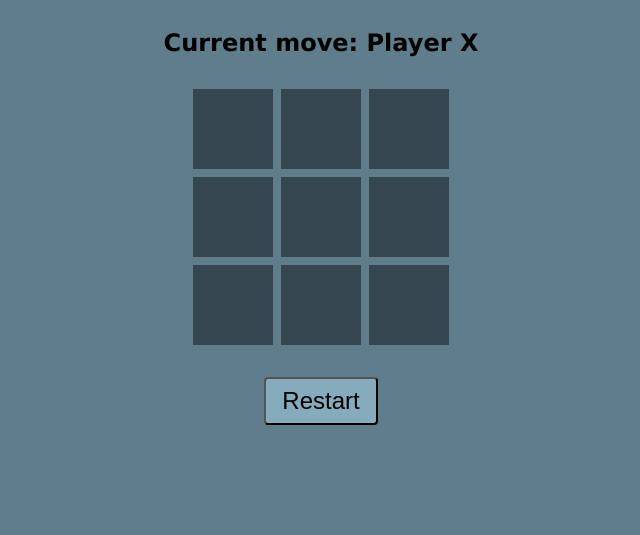
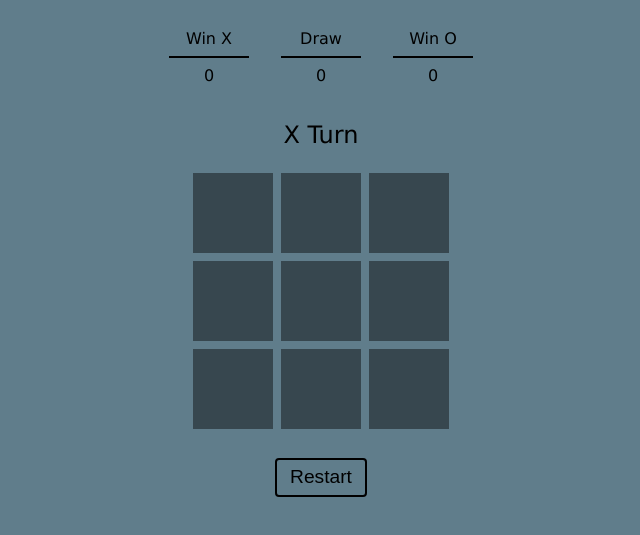
Before and after one commit to k26rahul/Tic-Tac-Toe-Vanilla-JS, a plain HTML site: page index.html in a window 1280 px wide. Shown: the part 73-608 px from the top of the page, without its empty margins (319-959 px from the left). Drawn offline with Linux system fonts and the light colour scheme.

Commit message:
Added game score functionality

```diff
--- a/index.html
+++ b/index.html
@@ -11,10 +11,25 @@
     <script type="module" src="main.js" defer></script>
   </head>
   <body>
-    <main class="game-container stack">
+    <main class="game-container vertical-stack">
       <h1 class="game-title">🏆 Tic-Tac-Toe 🏆</h1>
-      <h2 class="game-status">Current move: Player X</h2>
 
+      <section class="game-score horizontal-stack">
+        <div class="game-score-display X">
+          <span class="score-label">Win X</span>
+          <span class="score-value">0</span>
+        </div>
+        <div class="game-score-display draw">
+          <span class="score-label">Draw</span>
+          <span class="score-value">0</span>
+        </div>
+        <div class="game-score-display O">
+          <span class="score-label">Win O</span>
+          <span class="score-value">0</span>
+        </div>
+      </section>
+
+      <p class="game-status">Current move: Player X</p>
       <section class="game-grid">
         <button class="grid-cell"></button>
         <button class="grid-cell"></button>
--- a/main.js
+++ b/main.js
@@ -3,11 +3,25 @@ window.state = state;
 
 const playerXSymbol = 'X';
 const playerOSymbol = 'O';
+let XScore = 0;
+let OScore = 0;
+let drawScore = 0;
 
 const statusElement = document.querySelector('.game-status');
 const cellElements = document.querySelectorAll('.grid-cell');
+const restartBtnElement = document.querySelector('.restart-btn');
 
-document.querySelector('.restart-btn').addEventListener('click', () => {
+const XScoreElement = document.querySelector(
+  '.game-score-display.X .score-value'
+);
+const OScoreElement = document.querySelector(
+  '.game-score-display.O .score-value'
+);
+const drawScoreElement = document.querySelector(
+  '.game-score-display.draw .score-value'
+);
+
+restartBtnElement.addEventListener('click', () => {
   if (state.isGameOver) restart();
   else if (window.confirm('Are you sure you want to restart the game?'))
     restart();
@@ -32,10 +46,8 @@ function handleCellClick(index) {
   updateCell(index);
   makeMove(index);
   updateStatus();
-
-  if (state.winner) {
-    highlightWinnerCells();
-  }
+  updateScore();
+  highlightWinnerCells();
 }
 
 function updateCell(index) {
@@ -44,7 +56,21 @@ function updateCell(index) {
   cellElement.classList.add(state.currentPlayer);
 }
 
+function updateScore() {
+  if (!state.isGameOver) return;
+
+  if (state.winner === 'X') XScore++;
+  else if (state.winner === 'O') OScore++;
+  else drawScore++;
+
+  XScoreElement.textContent = XScore;
+  OScoreElement.textContent = OScore;
+  drawScoreElement.textContent = drawScore;
+}
+
 function highlightWinnerCells() {
+  if (!state.winner) return;
+
   state.winningLine.forEach(index => {
     cellElements[index].classList.add('winner');
   });
@@ -59,7 +85,7 @@ function updateStatus() {
     setStatusText("Game over. It's a draw!");
     return;
   }
-  setStatusText(`Current move: Player ${getPlayerSymbol(state.currentPlayer)}`);
+  setStatusText(`${getPlayerSymbol(state.currentPlayer)} Turn`);
 }
 
 function isMovePossible(index) {
--- a/style.css
+++ b/style.css
@@ -1,9 +1,7 @@
 :root {
-  --stack-margin: 2rem;
+  --stack-margin: 1.5em;
   --bg-color: #607d8b;
   --font-family: Verdana, Geneva, Tahoma, sans-serif;
-
-  --primary-text-color: white;
   --cell-bg-color: #37474f;
   --cell-X-color: #3498db;
   --cell-O-color: #e74c3c;
@@ -16,8 +14,18 @@
   box-sizing: border-box;
 }
 
-.stack > * + * {
+button {
+  user-select: none;
+  border: none;
+  cursor: pointer;
+}
+
+.vertical-stack > * + * {
   margin-top: var(--stack-margin);
+}
+
+.horizontal-stack > * + * {
+  margin-left: var(--stack-margin);
 }
 
 body {
@@ -26,10 +34,14 @@ body {
 }
 
 .game-container {
-  padding-top: 2rem;
+  padding: 2rem;
   display: flex;
   flex-direction: column;
   align-items: center;
+}
+
+.game-status {
+  font-size: 1.5rem;
 }
 
 .game-grid {
@@ -44,12 +56,8 @@ body {
   display: flex;
   justify-content: center;
   align-items: center;
-  color: var(--primary-text-color);
   background-color: var(--cell-bg-color);
   font-size: 1.5rem;
-  user-select: none;
-  border: none;
-  cursor: pointer;
 }
 
 .grid-cell.X {
@@ -66,8 +74,28 @@ body {
 }
 
 .restart-btn {
-  padding: 0.5rem 1rem;
-  font-size: 1.5rem;
+  padding: 0.4rem 0.8rem;
+  font-size: 1.2rem;
+  border: 2px solid black;
   border-radius: 4px;
-  background-color: #86abbd;
+  background-color: var(--bg-color);
 }
+
+.game-score {
+  display: flex;
+  --stack-margin: 2rem;
+}
+
+.game-score-display {
+  display: flex;
+  flex-direction: column;
+  align-items: center;
+}
+
+.game-score-display .score-label {
+  width: 5rem;
+  padding-bottom: 0.5rem;
+  margin-bottom: 0.5rem;
+  text-align: center;
+  border-bottom: 2px solid black;
+}
```
